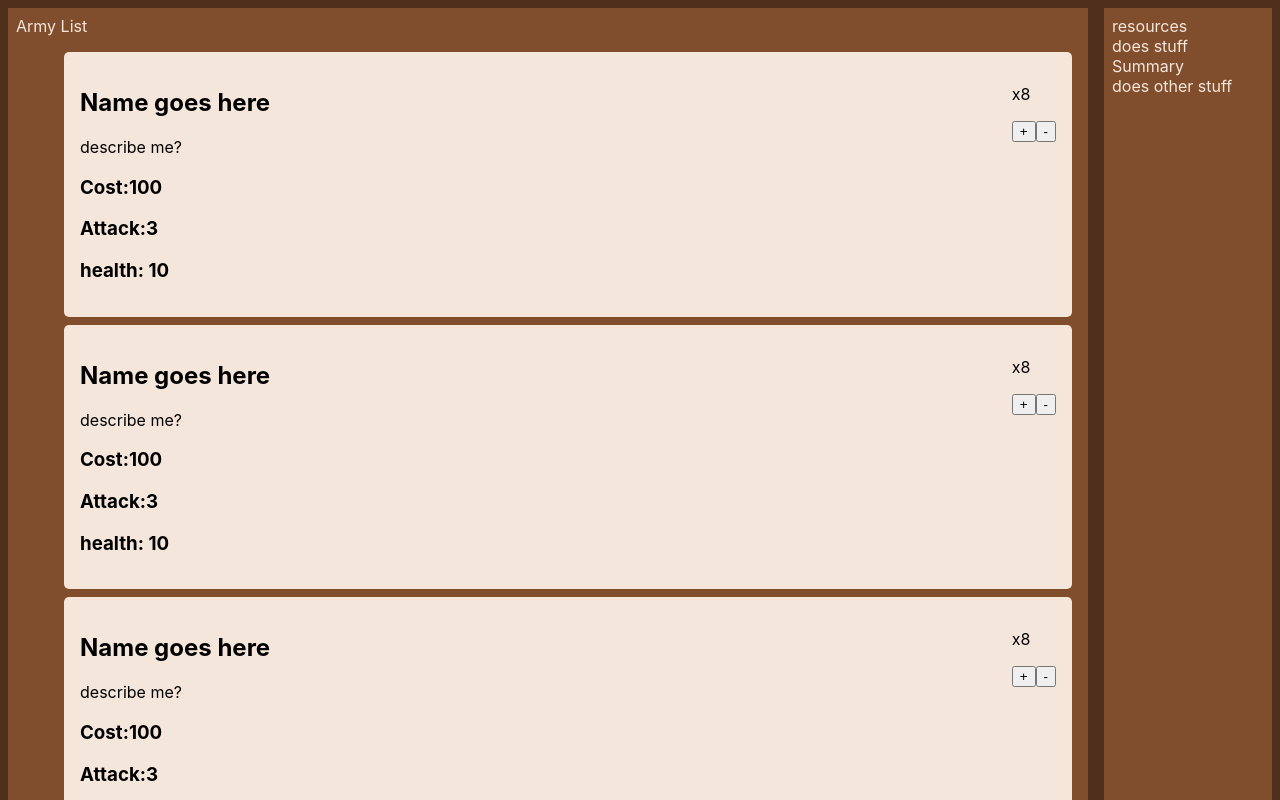
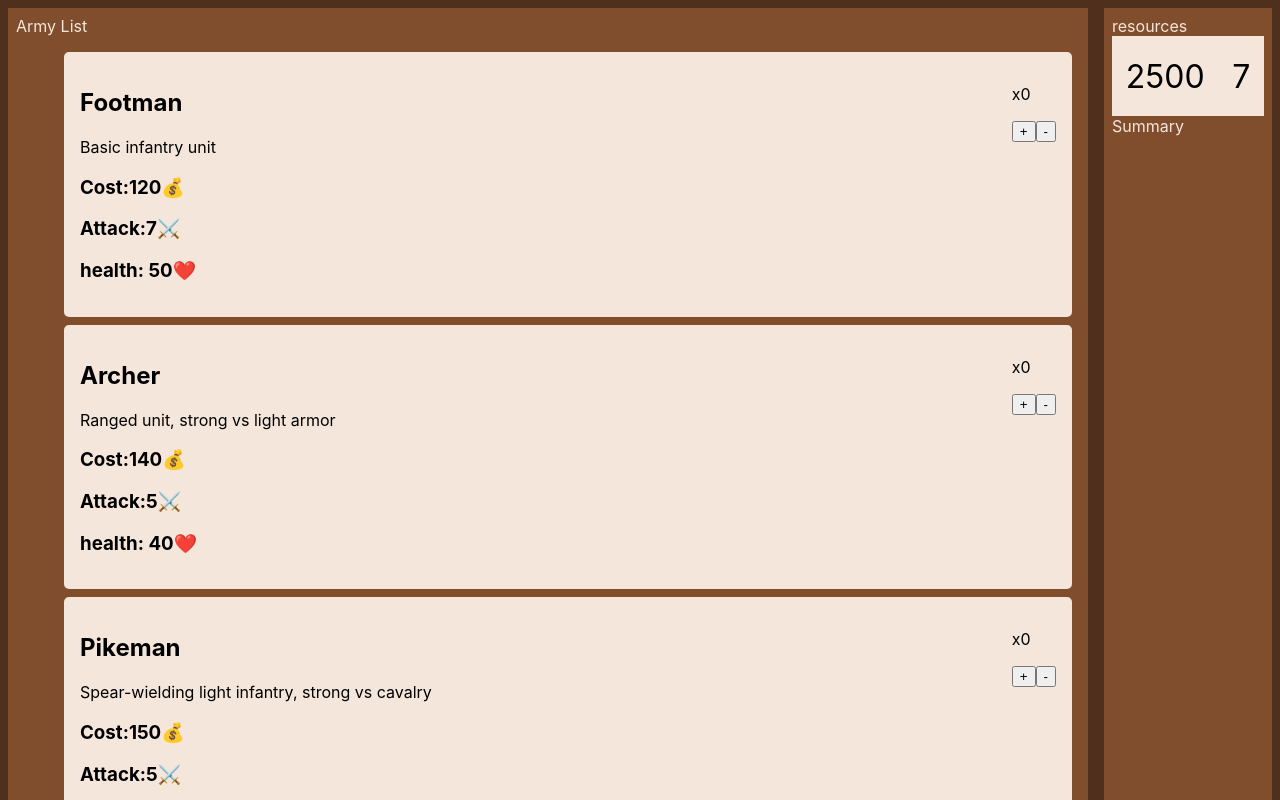
Before and after one commit to mdewey/armybuilder, a React (Create React App) app: page / in a window 1280 px wide. Shown: the top 800 px of the page. Built offline with nearby package versions, Linux system fonts and the light colour scheme.

Commit message:
did the x buttons on the unit

```diff
--- a/src/App.css
+++ b/src/App.css
@@ -65,8 +65,18 @@ App {
   color:black;
   display:flex;
   justify-content: space-between;
-  padding:1em;
-  margin:0.5em;
+  padding:1rem;
+  margin:0.5rem;
   border-radius: 5px;
 
 }
+
+.resources-section{
+  background-color: var(--text-color);
+  color:black;
+  display: flex;
+  justify-content: space-around;
+  align-items: center;
+  height: 5rem;
+  font-size: 2rem;
+}
--- a/src/Component/Resources.jsx
+++ b/src/Component/Resources.jsx
@@ -5,7 +5,10 @@ class Resources extends Component {
         return (
             <section>
                 <header>resources</header>
-                <section>does stuff</section>
+                <section className="resources-section">
+                    <span>2500</span>
+                    <span>7</span>
+                </section>
             </section>
         );
     }
--- a/src/Component/Summary.jsx
+++ b/src/Component/Summary.jsx
@@ -5,7 +5,7 @@ class Summary extends Component {
         return (
             <section>
                 <header>Summary</header>
-                <section>does other stuff</section>
+
             </section>
         );
     }
--- a/src/Component/Unit.jsx
+++ b/src/Component/Unit.jsx
@@ -1,21 +1,45 @@
 import React, { Component } from 'react';
 
+
 class Unit extends Component {
+    constructor(props) {
+        super(props);
+        this.state = {
+            unitCount: 0
+        }
+    }
+
+    handleUpClick = () => {
+        // increase the unit by 1
+        this.setState({
+            unitCount: this.state.unitCount + 1
+        })
+    }
+    handleDownClick = () => {
+        // not go past zero
+        if (this.state.unitCount > 0){
+            // decrease the unit by 1
+            this.setState({
+                unitCount: this.state.unitCount - 1
+            })
+        }
+
+    }
+
     render() {
-        console.log(this.props)
         return (
             <li className="unit">
                 <div>
-                    <h2>Name goes here</h2>
-                    <p>describe me?</p>
-                    <h3>Cost:100</h3>
-                    <h3>Attack:3</h3>
-                    <h3>health: 10</h3>
+                    <h2>{this.props.name}</h2>
+                    <p>{this.props.summary}</p>
+                    <h3>Cost:{this.props.cost}💰</h3>
+                    <h3>Attack:{this.props.attack}⚔️</h3>
+                    <h3>health: {this.props.health}❤️</h3>
                 </div>
                 <div>
-                    <p>x8</p>
-                    <button>+</button>
-                    <button>-</button>
+                    <p>x{this.state.unitCount}</p>
+                    <button onClick={this.handleUpClick}>+</button>
+                    <button onClick={this.handleDownClick}>-</button>
                 </div>
             </li>
         );
```
